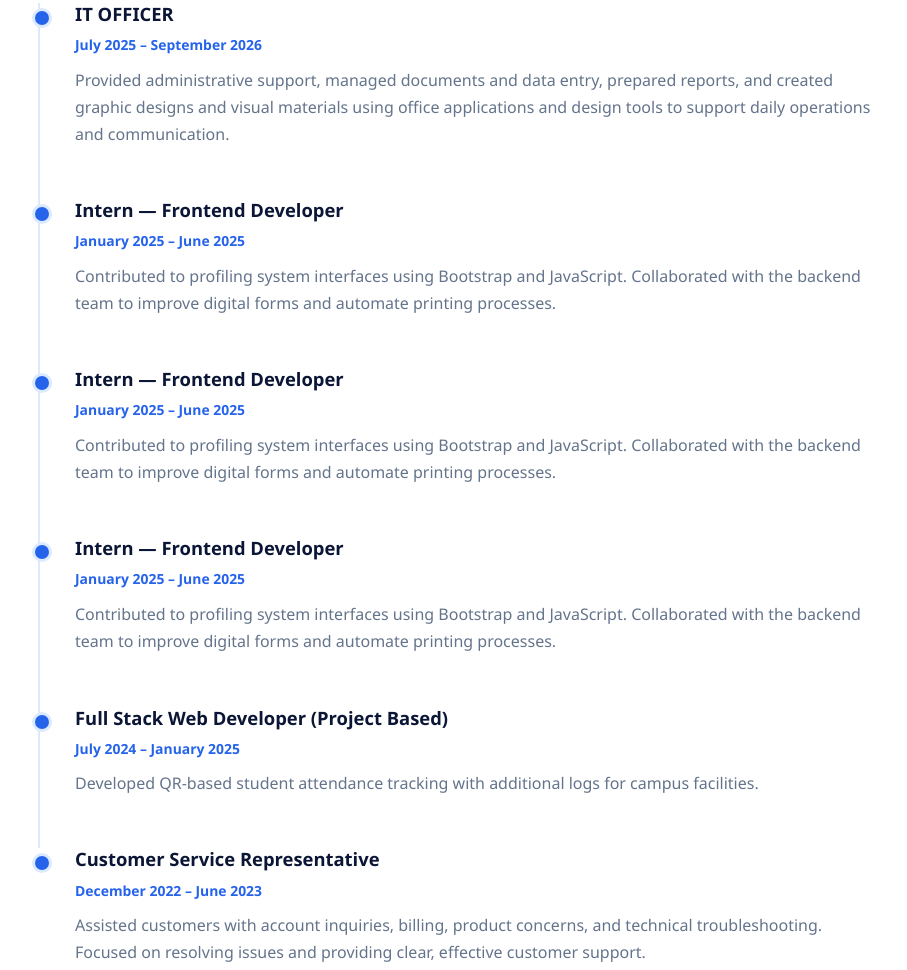
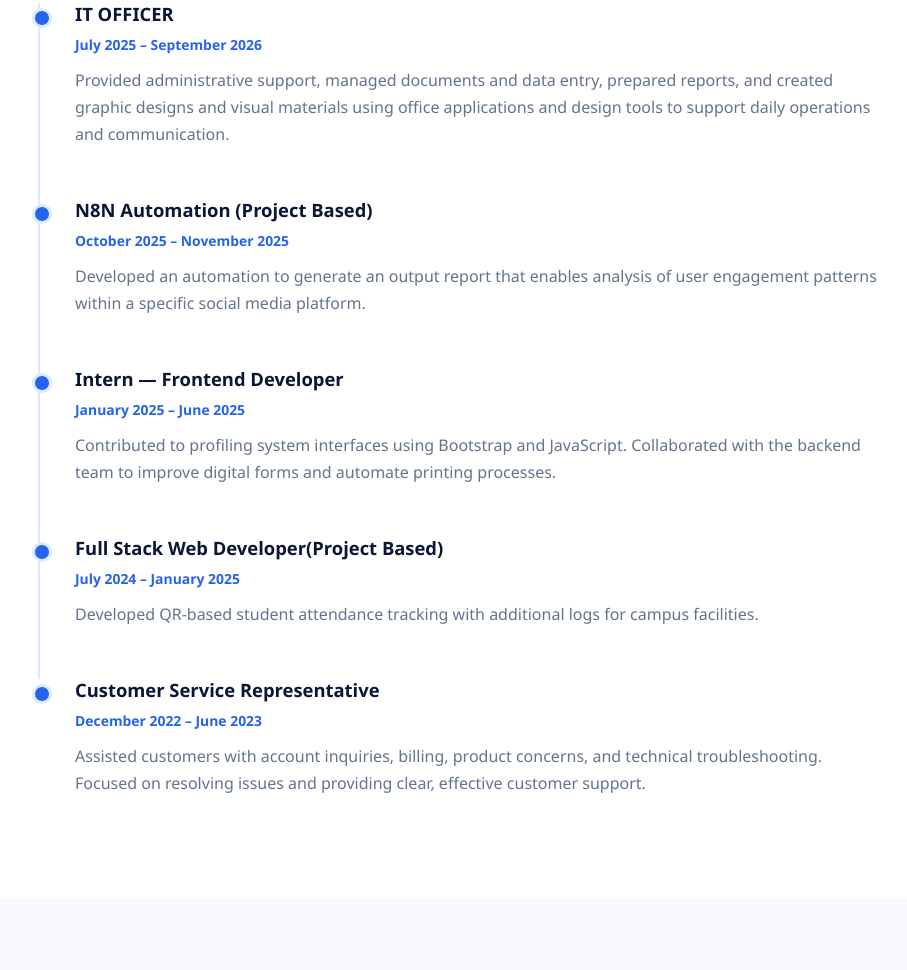
Before and after one commit to AdrianBlance/Adrian, a plain HTML site: page index.html in a window 1280 px wide. Shown: the part 3433-4403 px from the top of the page, without its empty margins (177-1084 px from the left). Drawn offline with nearby package versions, Linux system fonts and the light colour scheme.

Commit message:
Update index.html

```diff
--- a/index.html
+++ b/index.html
@@ -1064,14 +1064,13 @@
         </div>
 
         <div class="experience-item">
-          <h3>Intern — Frontend Developer</h3>
+          <h3>N8N Automation  (Project Based)</h3>
           <div class="experience-date">
-            January 2025 – June 2025
+            October 2025 – November 2025
           </div>
           <p>
-            Contributed to profiling system interfaces using Bootstrap
-            and JavaScript. Collaborated with the backend team to improve
-            digital forms and automate printing processes.
+            Developed an automation to generate an output report that enables analysis
+            of user engagement patterns within a specific social media platform.
           </p>
         </div>
 
@@ -1088,20 +1087,7 @@
         </div>
 
  <div class="experience-item">
-          <h3>Intern — Frontend Developer</h3>
-          <div class="experience-date">
-            January 2025 – June 2025
-          </div>
-          <p>
-            Contributed to profiling system interfaces using Bootstrap
-            and JavaScript. Collaborated with the backend team to improve
-            digital forms and automate printing processes.
-          </p>
-        </div>
-
-
- <div class="experience-item">
-          <h3>Full Stack Web Developer  (Project Based)</h3>
+          <h3>Full Stack Web Developer(Project Based)</h3>
           <div class="experience-date">
             July 2024 – January 2025
           </div>
```
Lines whose indentation alone changed are shown as unchanged.
